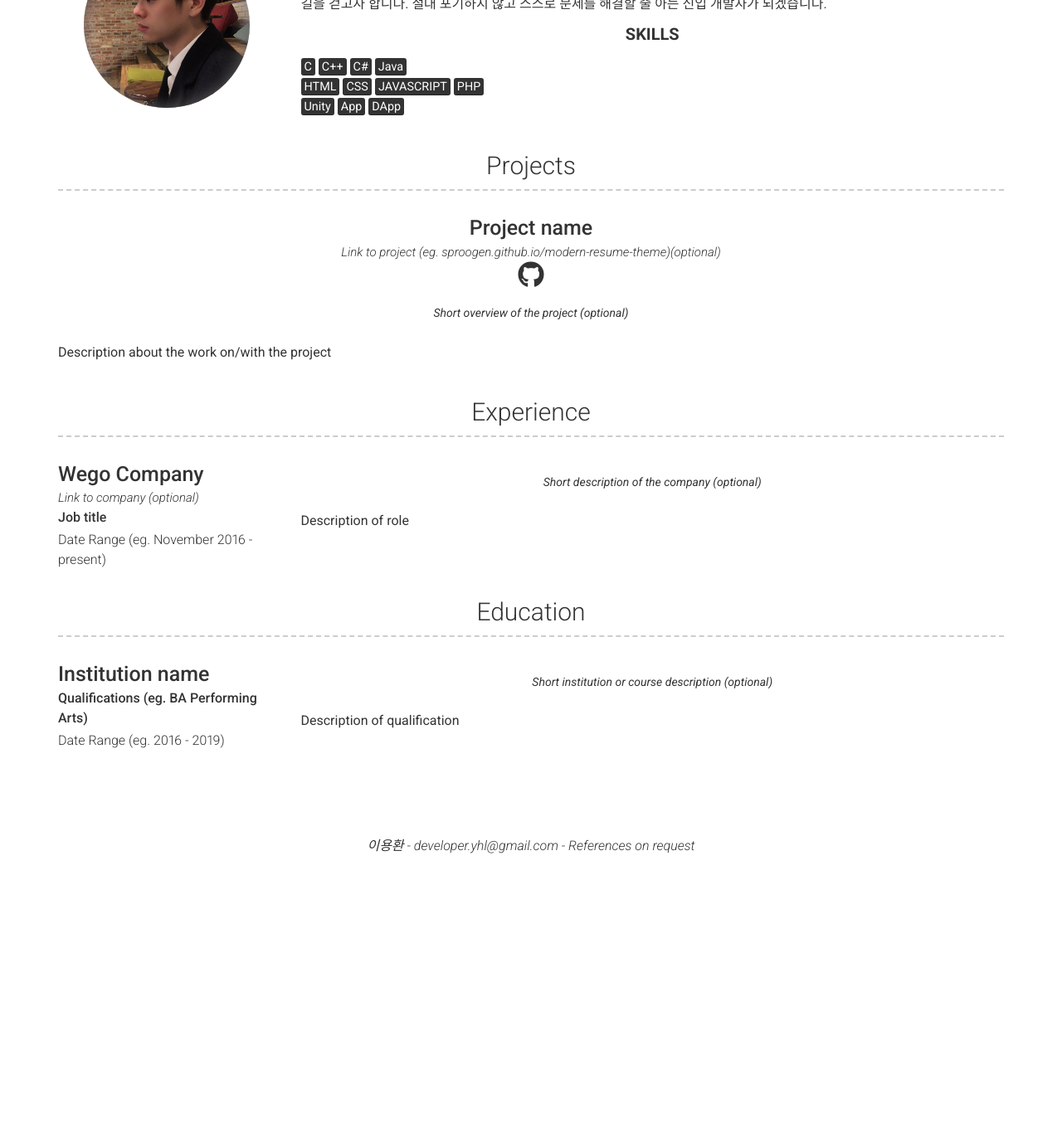
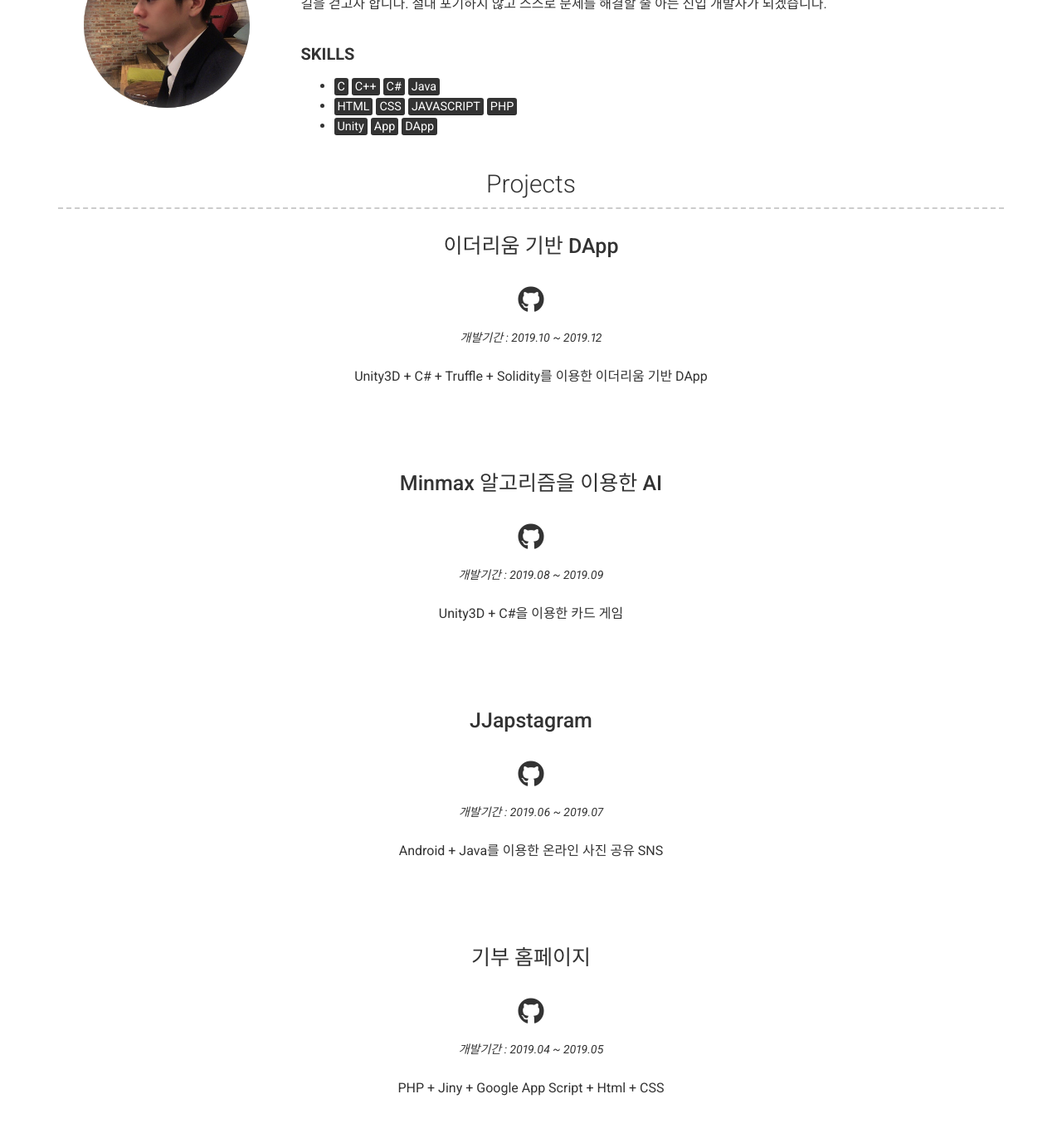
Before and after one commit to developerYHL/leeyonghwan.github.io, a Jekyll site: the page built from index.md, in a window 1280 px wide and 1400 px high, scrolled down 372 px. Shown: the top 1360 px of the window at 83% size. Built offline with Jekyll 4.4.1, drawn with Linux system fonts in a browser that asks for light colours; nearby versions of some CDN libraries; before the commit the page ends 1416 px from its top, so only the background shows below that; some of the changed text lies outside the part shown.

Commit message:
Project 설명 추가

```diff
--- a/_config.yml
+++ b/_config.yml
@@ -10,27 +10,21 @@ website: developeryhl.tistory.com
 #phone: Your phone number (optional)
 
 # Social links
-github_username:  https://github.com/developerYHL
-youtube_username: https://www.youtube.com/channel/UCC_Ay9EQIu6l4xCxJWg_DhQ/videos?view=0&sort=dd&shelf_id=0&view_as=subscriber
+github_username:  developerYHL
+youtube_username: channel/UCC_Ay9EQIu6l4xCxJWg_DhQ/videos?view=0&sort=dd&shelf_id=0&view_as=subscriber
 
 # About Section
 # about_title: About Me (Use this to override about section title)
 about_profile_image: images/profile.jpg
 about_content: |
   ## **"호기심 가득한 사람"**
-  {: .text-center }
-
-  호기심으로 시작한 프로그래밍이 어느새 대외활동과 동아리 활동 등 저를 이끌어 갔고, 많은 호기심 덕분에 습득력도 좋아 배움의 길을 걷고자 합니다. 절대 포기하지 않고 스스로 문제를 해결할 줄 아는 신입 개발자가 되겠습니다.
-
-
+  호기심으로 시작한 프로그래밍이 어느새 대외활동과 동아리 활동 등 저를 이끌어 갔고, 많은 호기심 덕분에 습득력도 좋아 배움의 길을 걷고자 합니다. 절대 포기하지 않고 스스로 문제를 해결할 줄 아는 신입 개발자가 되겠습니다. <br><br>
 
   ## **SKILLS**
-  {: .text-center }
 
-  <mark>C</mark> <mark>C++</mark> <mark>C#</mark> <mark>Java</mark>
-  <mark>HTML</mark> <mark>CSS</mark> <mark>JAVASCRIPT</mark> <mark>PHP</mark>
-  <mark>Unity</mark> <mark>App</mark> <mark>DApp</mark>
-
+  - <mark>C</mark> <mark>C++</mark> <mark>C#</mark> <mark>Java</mark>
+  - <mark>HTML</mark> <mark>CSS</mark> <mark>JAVASCRIPT</mark> <mark>PHP</mark>
+  - <mark>Unity</mark> <mark>App</mark> <mark>DApp</mark>
 
 # Projects Section
 # projects_title: Projects #(Use this to override about projects section title)
--- a/_data/education.yml
+++ b/_data/education.yml
@@ -1,9 +1,5 @@
 # Education Template
 - layout: left
-  name: Institution name
-  dates: Date Range (eg. 2016 - 2019)
-  qualification: Qualifications (eg. BA Performing Arts)
-  quote: >
-    Short institution or course description (optional)
-  description: | # this will include new lines to allow paragraphs
-    Description of qualification
+  name: 대림대학교
+  dates: 2015 - 2019
+  qualification: 모바일인터넷과
--- a/_data/projects.yml
+++ b/_data/projects.yml
@@ -1,9 +1,44 @@
 # Project template
 - layout: top-middle
-  name: Project name
-  link: Link to project (eg. sproogen.github.io/modern-resume-theme)(optional)
-  github: Github page for project (eg. sproogen/modern-resume-theme)(optional)
+  name: 이더리움 기반 DApp <br> <br>
+  github: Nethereum-Dapp/WegoProject
   quote: >
-    Short overview of the project (optional)
-  description: | # this will include new lines to allow paragraphs
-    Description about the work on/with the project
+    개발기간 : 2019.10 ~ 2019.12
+  description: |
+   Unity3D + C# + Truffle + Solidity를 이용한 이더리움 기반 DApp
+   {: .text-center }
+   <br>
+   <br>
+
+- layout: top-middle
+  name: Minmax 알고리즘을 이용한 AI <br> <br>
+  github: developerYHL/CastleWarStart
+  quote: >
+    개발기간 : 2019.08 ~ 2019.09
+  description: |
+   Unity3D + C#을 이용한 카드 게임
+   {: .text-center }
+   <br>
+   <br>
+
+- layout: top-middle
+  name: JJapstagram <br> <br>
+  github: developerYHL/MobileProject
+  quote: >
+    개발기간 : 2019.06 ~ 2019.07
+  description: |
+   Android + Java를 이용한 온라인 사진 공유 SNS
+   {: .text-center }
+   <br>
+   <br>
+
+- layout: top-middle
+  name: 기부 홈페이지 <br> <br>
+  github: tizkzks96/saveus
+  quote: >
+    개발기간 : 2019.04 ~ 2019.05
+  description: |
+   PHP + Jiny + Google App Script + Html + CSS
+   {: .text-center }
+   <br>
+   <br>
```
